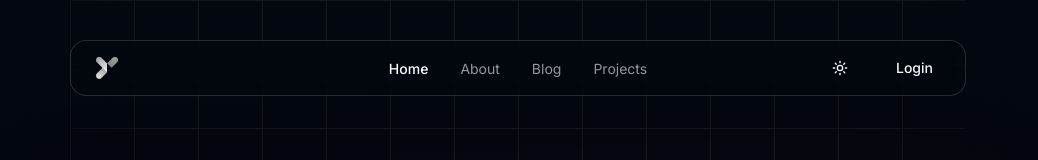
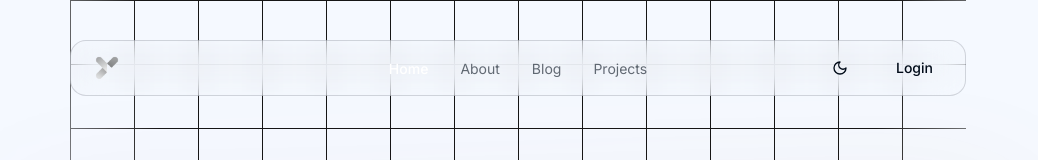
Before and after one commit to yanu-setiawan/Shap, a Next.js app: page / in a window 1280 px wide. Shown: the top 160 px of the page, without its empty margins (122-1160 px from the left). Built offline with nearby package versions, Linux system fonts and the light colour scheme; no server answers.

Commit message:
feature: feat-new

```diff
--- a/src/app/layout.tsx
+++ b/src/app/layout.tsx
@@ -23,7 +23,11 @@ export default function RootLayout({
           font.className,
         )}
       >
-        <ThemeProvider attribute="class" defaultTheme="system" enableSystem>
+        <ThemeProvider
+          attribute="class"
+          defaultTheme="dark"
+          enableSystem={true}
+        >
           <ClerkProvider appearance={{ baseTheme: dark }}>
             {children}
           </ClerkProvider>
```
